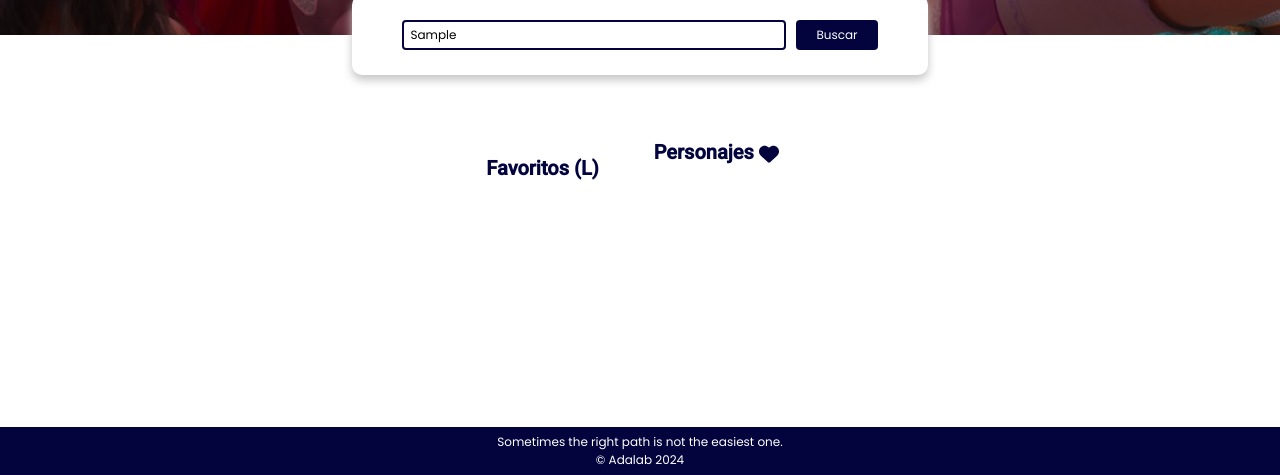
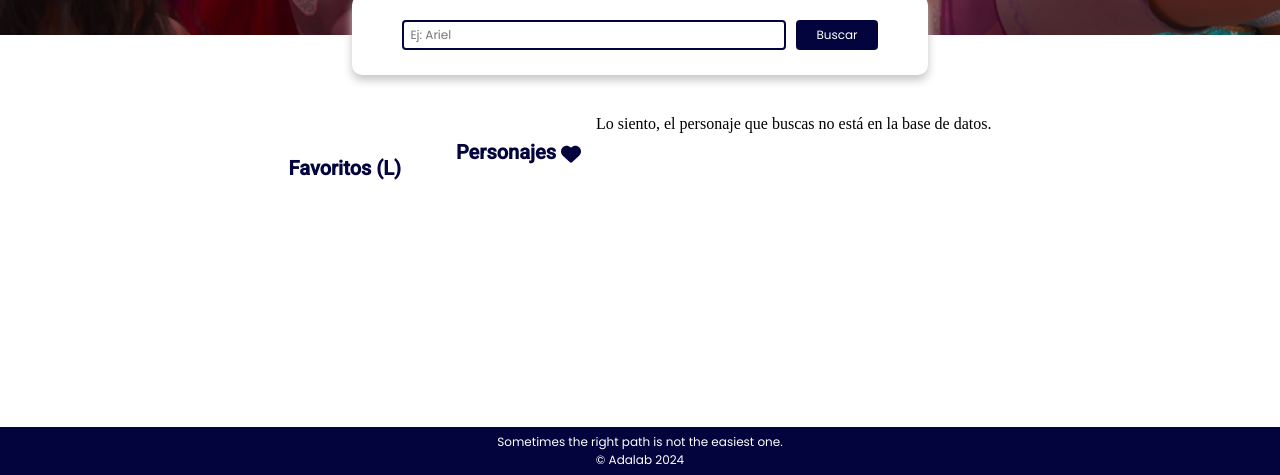
Before and after one commit to Adalab/modulo-2-evaluacion-final-maialenmunoa, a website built with Vite: page src/index.html in a window 1280 px wide. Both pictures are taken after typing "Sample" into the empty fields and a click on the input "Buscar". Shown: the part 325-800 px from the top of the page. Built offline with nearby package versions, Linux system fonts and the light colour scheme; no server answers.

Commit message:
error message if character doesn't exist

```diff
--- a/src/js/main.js
+++ b/src/js/main.js
@@ -12,6 +12,7 @@ const charactersResultUL = document.querySelector('.js__charactersResultUl');
 const charactersFavouritesUl = document.querySelector('.js__charactersFavouritesUl');
 const searchForm = document.querySelector('.js__searchForm');
 const charactersInput = document.querySelector('.js__charactersInput');
+const errorMessage = document.querySelector('.js__errorMessage');
 
 
 //DATA
@@ -108,6 +109,16 @@ searchForm.addEventListener('submit', (event)=> {
 
         renderAll(charactersData);
         })
+
+        //si el personaje no está en la base de datos, mostrar mensaje de error
+        if(charactersData.length === 0 || isNaN(charactersInput)) {
+            errorMessage.classList.remove('hidden');
+        } else {
+            errorMessage.classList.add('hidden');
+            renderAll(charactersData);
+        }
+
+        charactersInput.value = '';
 });
 
 //CODE TO RUN ON PAGE LOAD
@@ -120,3 +131,5 @@ fetch('//api.disneyapi.dev/character?pageSize=50')
 
        renderAll(charactersData);
     });
+
+charactersInput.value = '';
--- a/src/partials/main.html
+++ b/src/partials/main.html
@@ -22,4 +22,5 @@
 
         </ul>
     </section>
+    <div class="characters__error-msn js__errorMessage hidden">Lo siento, el personaje que buscas no está en la base de datos.</div>
 </div>
```
